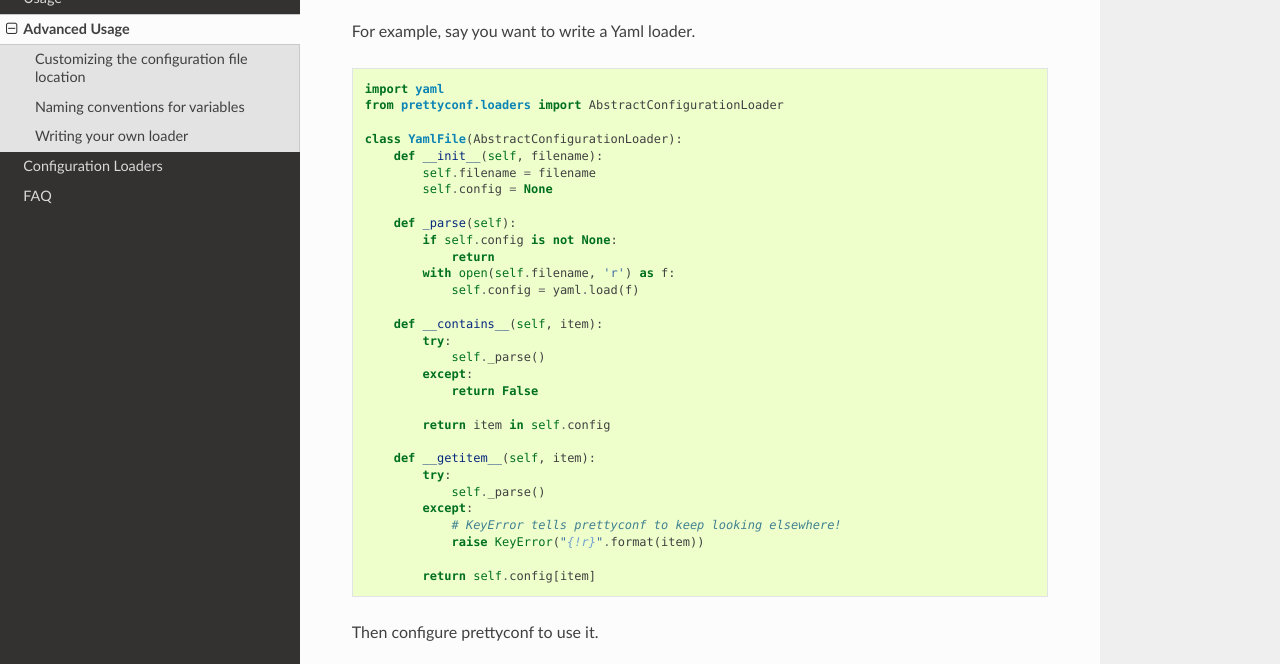
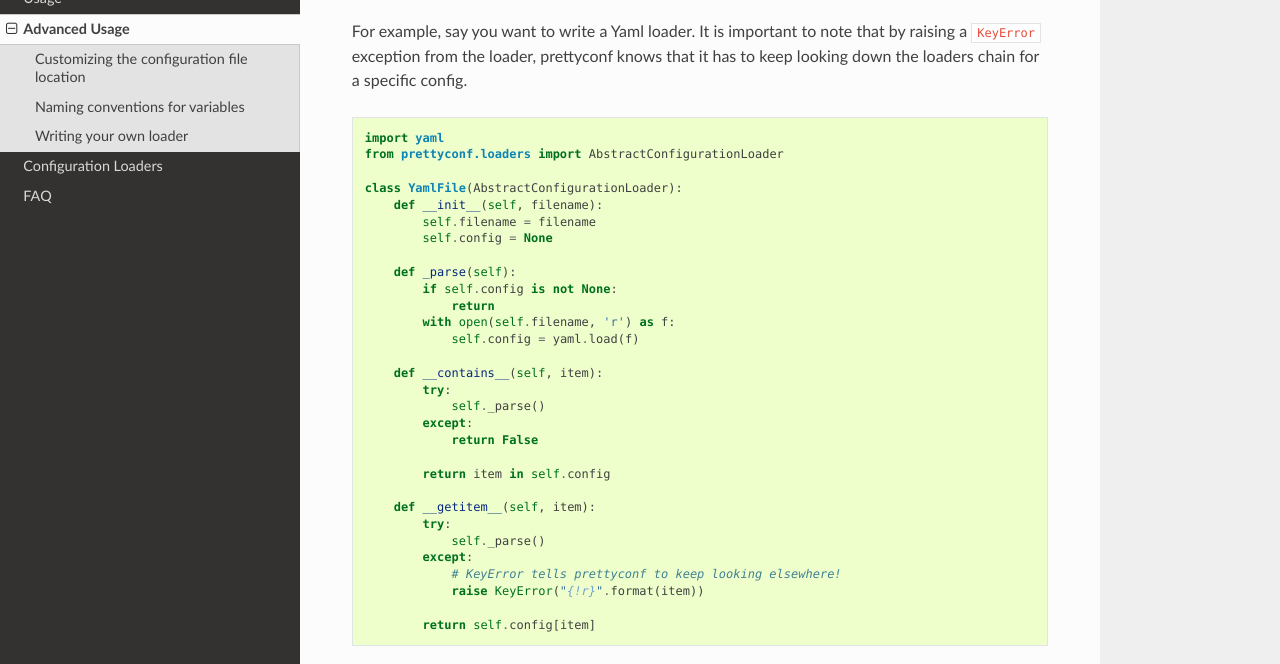
Before and after one commit to osantana/prettyconf, a Sphinx documentation site: the page built from docs/source/advanced.rst, in a window 1280 px wide and 900 px high, scrolled down 2256 px, cut to the strip 236-900 px from the top of the window. Built offline with Sphinx 7.4.7 and the Read the Docs theme 2.0.0, drawn with Linux system fonts in a browser that asks for light colours.

Commit message:
Pointed out the importance of raising KeyError

```diff
--- a/docs/source/advanced.rst
+++ b/docs/source/advanced.rst
@@ -124,7 +124,9 @@
 
 .. autoclass:: prettyconf.loaders.AbstractConfigurationLoader
 
-For example, say you want to write a Yaml loader.
+For example, say you want to write a Yaml loader. It is important to note
+that by raising a ``KeyError`` exception from the loader, prettyconf knows
+that it has to keep looking down the loaders chain for a specific config.
 
 .. code-block:: python
 
```
